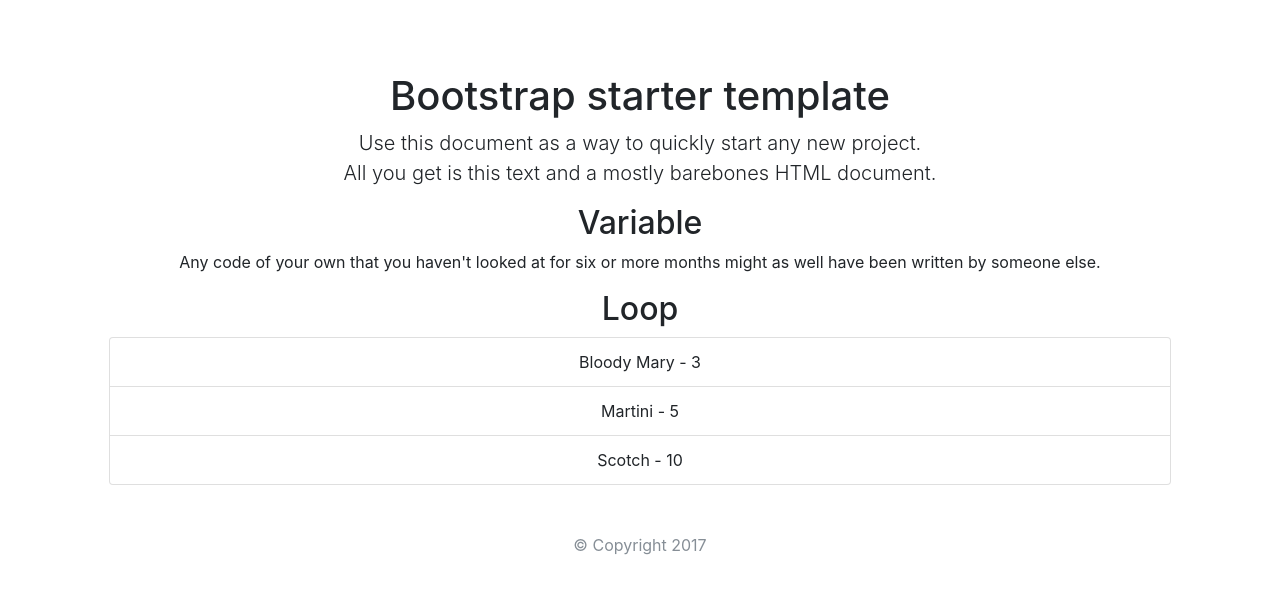
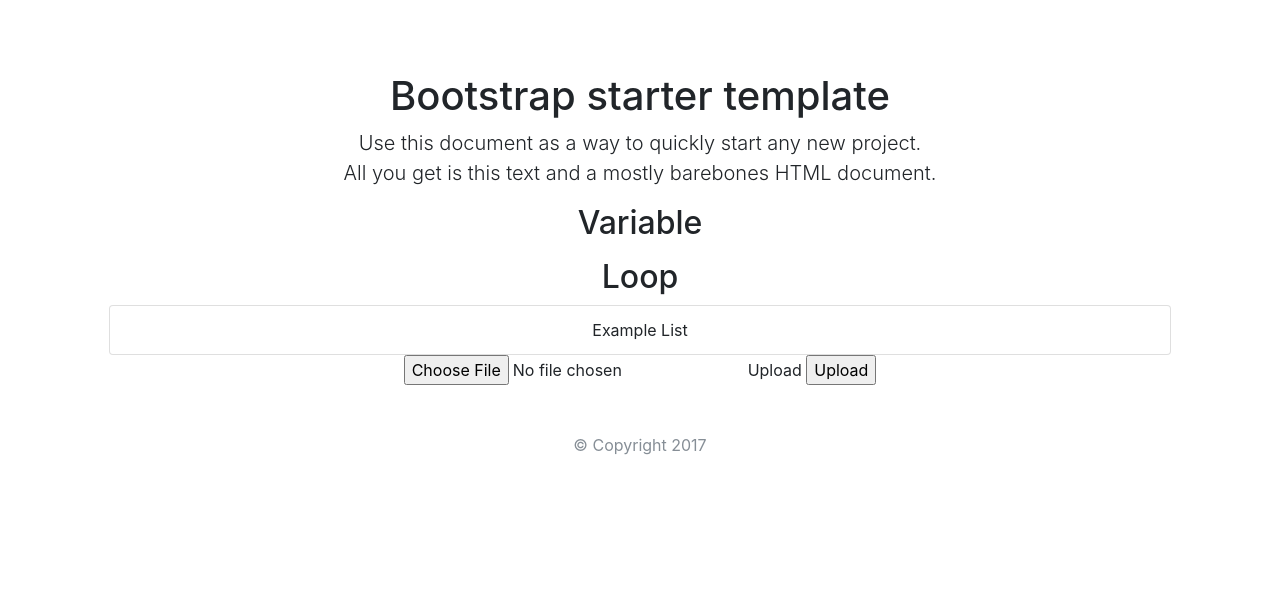
Before and after one commit to abhid94/RNDTaxPlatform, a Node server app: page / in a window 1280 px wide. Shown: the part 56-650 px from the top of the page. Run offline with Node 20, Linux system fonts and the light colour scheme; some libraries are stand-ins or nearby versions.

Commit message:
Excel upload currently working and saving to uploads folder

```diff
--- a/app.js
+++ b/app.js
@@ -3,31 +3,94 @@ var express = require('express');
 var app = express();
 var router = express.Router();
 
+//for file upload
+var bodyParser = require('body-parser');
+var multer = require('multer');
+
+//to convert excel files to JSON
+var xlstojson = require("xls-to-json-lc");
+var xlsxtojson = require("xlsx-to-json-lc");
+
+app.use(bodyParser.json());
 //set the view engine to ejs
 app.set('view engine', 'ejs');
 
 //static files
 app.use(express.static('./public'));
 
+
+//multers disk storage settings
+
+var storage = multer.diskStorage({ //multers disk storage settings
+        destination: function (req, file, cb) {
+            cb(null, './uploads/')
+        },
+        filename: function (req, file, cb) {
+            var datetimestamp = Date.now();
+            cb(null, file.fieldname + '-' + datetimestamp + '.' + file.originalname.split('.')[file.originalname.split('.').length -1])
+        }
+    });
+
+
+//multer settings
+var upload = multer({ //multer settings
+                    storage: storage,
+                    fileFilter : function(req, file, callback) { //file filter
+                        if (['xls', 'xlsx'].indexOf(file.originalname.split('.')[file.originalname.split('.').length-1]) === -1) {
+                            return callback(new Error('Wrong extension type'));
+                        }
+                        callback(null, true);
+                    }
+                }).single('file');
+
+    /** API path that will upload the files */
+    app.post('/upload', function(req, res) {
+        var exceltojson;
+        upload(req,res,function(err){
+            if(err){
+                 res.json({error_code:1,err_desc:err});
+                 return;
+            }
+            /** Multer gives us file info in req.file object */
+            if(!req.file){
+                res.json({error_code:1,err_desc:"No file passed"});
+                return;
+            }
+            /** Check the extension of the incoming file and
+             *  use the appropriate module
+             */
+            if(req.file.originalname.split('.')[req.file.originalname.split('.').length-1] === 'xlsx'){
+                exceltojson = xlsxtojson;
+            } else {
+                exceltojson = xlstojson;
+            }
+            console.log(req.file.path);
+            try {
+                exceltojson({
+                    input: req.file.path,
+                    output: null, //since we don't need output.json
+                    lowerCaseHeaders:true
+                }, function(err,result){
+                    if(err) {
+                        return res.json({error_code:1,err_desc:err, data: null});
+                    }
+                    res.json({data: result});
+                    console.log(result);
+                });
+            } catch (e){
+                res.json({error_code:1,err_desc:"Corupted excel file"});
+            }
+        })
+
+    });
+
+
 // use res.render to load up an ejs view file
 // index page
 app.get('/', function(req, res) {
-  var drinks = [
-      { name: 'Bloody Mary', drunkness: 3 },
-      { name: 'Martini', drunkness: 5 },
-      { name: 'Scotch', drunkness: 10 }
-  ];
-  var tagline = "Any code of your own that you haven't looked at for six or more months might as well have been written by someone else.";
+  res.sendFile(__dirname + "/index.ejs");
+  res.render('pages/index');
 
-  res.render('pages/index', {
-      drinks: drinks,
-      tagline: tagline
-  });
-});
-
-// about page
-app.get('/about', function(req, res) {
-    res.render('pages/about');
 });
 
 //listen to port
--- a/package.json
+++ b/package.json
@@ -17,7 +17,11 @@
   },
   "homepage": "https://github.com/abhid94/RNDTaxPlatform#readme",
   "dependencies": {
+    "body-parser": "^1.18.2",
     "ejs": "^2.5.7",
-    "express": "^4.16.2"
+    "express": "^4.16.2",
+    "multer": "^1.3.0",
+    "xls-to-json-lc": "^0.3.4",
+    "xlsx-to-json-lc": "^0.5.0"
   }
 }
--- a/views/pages/index.ejs
+++ b/views/pages/index.ejs
@@ -15,13 +15,19 @@
           <h1>Bootstrap starter template</h1>
           <p class="lead">Use this document as a way to quickly start any new project.<br> All you get is this text and a mostly barebones HTML document.</p>
           <h2>Variable</h2>
-          <p><%= tagline %></p>
+          <p><Example Text</p>
           <h2>Loop</h2>
           <ul class="list-group">
-            <% drinks.forEach(function(drink) { %>
-              <li class="list-group-item"><%= drink.name %> - <%= drink.drunkness %></li>
-            <% }); %>
+              <li class="list-group-item">Example List</li>
           </ul>
+          <form id        =  "uploadForm"
+                enctype   =  "multipart/form-data"
+                action    =  "upload"
+                method    =  "post"
+            >
+            <input type="file" name="file" />Upload
+            <input type="submit" value="Upload" name="submit">
+            </form>
         </div>
 
       </main><!-- /.container -->
@@ -30,7 +36,6 @@
         <% include ../partials/footer %>
       </footer>
 
-
     <!-- Optional JavaScript -->
     <!-- jQuery first, then Popper.js, then Bootstrap JS -->
     <script src="https://code.jquery.com/jquery-3.2.1.slim.min.js" integrity="sha384-KJ3o2DKtIkvYIK3UENzmM7KCkRr/rE9/Qpg6aAZGJwFDMVNA/GpGFF93hXpG5KkN" crossorigin="anonymous"></script>
```
Also changed, not shown: controllers/indexController.js (added), 3 other files.
